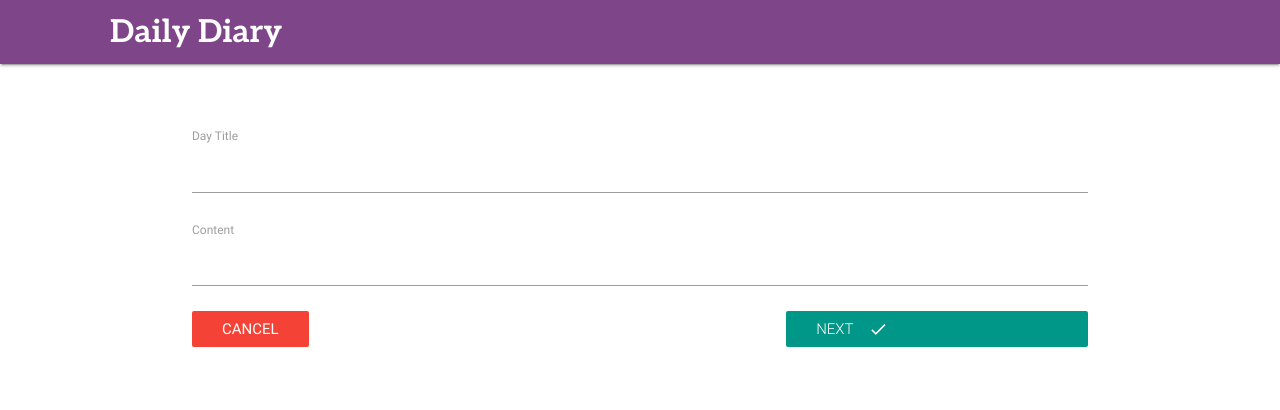
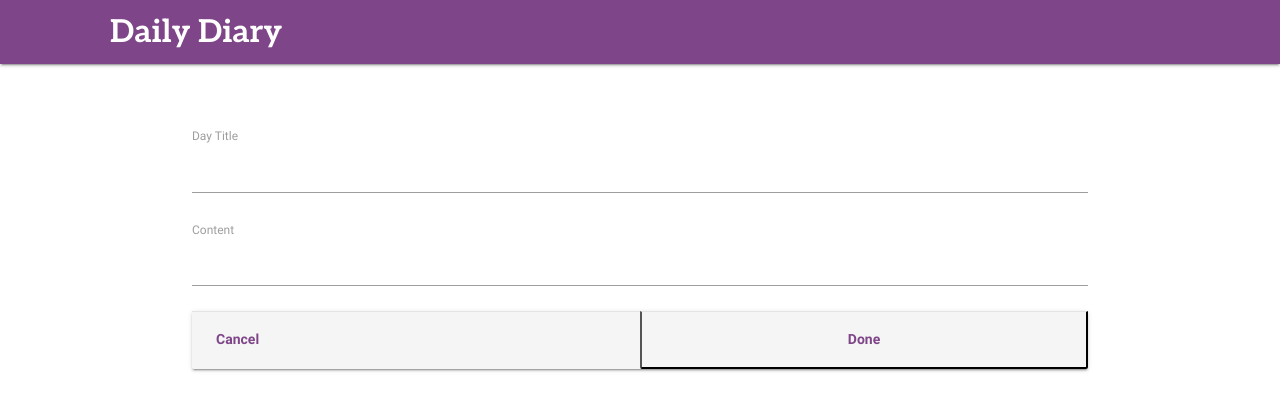
Before and after one commit to bbudron/DailyDiary, a React (Create React App) app in the folder client/: page /days/new in a window 1280 px wide. Shown: the top 410 px of the page. Built offline with nearby package versions, Linux system fonts and the light colour scheme; no server answers.

Commit message:
styled buttons

```diff
--- a/client/src/components/days/DayForm.js
+++ b/client/src/components/days/DayForm.js
@@ -26,13 +26,16 @@ class DayForm extends Component {
       <div>
         <form onSubmit={this.props.handleSubmit(this.props.onDaySubmit)}>
           {this.renderFields()}
-          <Link to="/days" className="red btn-flat white-text">
-            Cancel
-          </Link>
-          <button type="submit" className="teal btn-flat right white-text">
-            Next
-            <i className="material-icons right">done</i>
-          </button>
+          <div className="card">
+            <div className="card-actions">
+              <Link to="/days" className="card-action">
+                <span className="card-link">Cancel</span>
+              </Link>
+              <button type="submit" className="card-action">
+                <span className="card-link">Done</span>
+              </button>
+            </div>
+          </div>
         </form>
       </div>
     );
--- a/client/src/components/days/DayFormReview.js
+++ b/client/src/components/days/DayFormReview.js
@@ -28,16 +28,19 @@ class DayFormReview extends Component {
     const { onCancel } = this.props;
 
     return (
-      <div>
+      <div className="card">
+      <div className="card-actions">
         <button
-          className="yellow darken-3 white-text btn-flat"
+          className="card-action"
           onClick={onCancel}
         >
-          Back
+          <span className="card-link">Back</span>
         </button>
-        <button className="green btn-flat right white-text">
-          Save Day
+
+        <button className="card-action">
+          <span className="card-link">Save Day</span>
         </button>
+      </div>
       </div>
     );
   }
```
